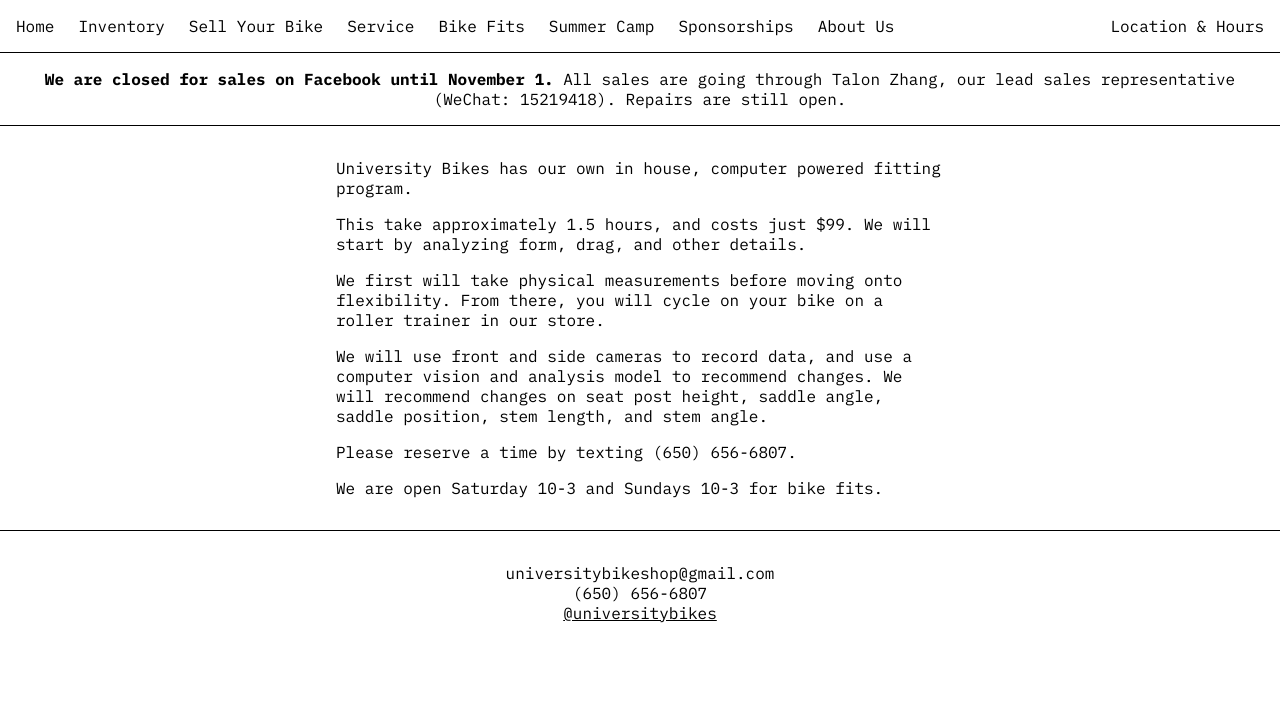
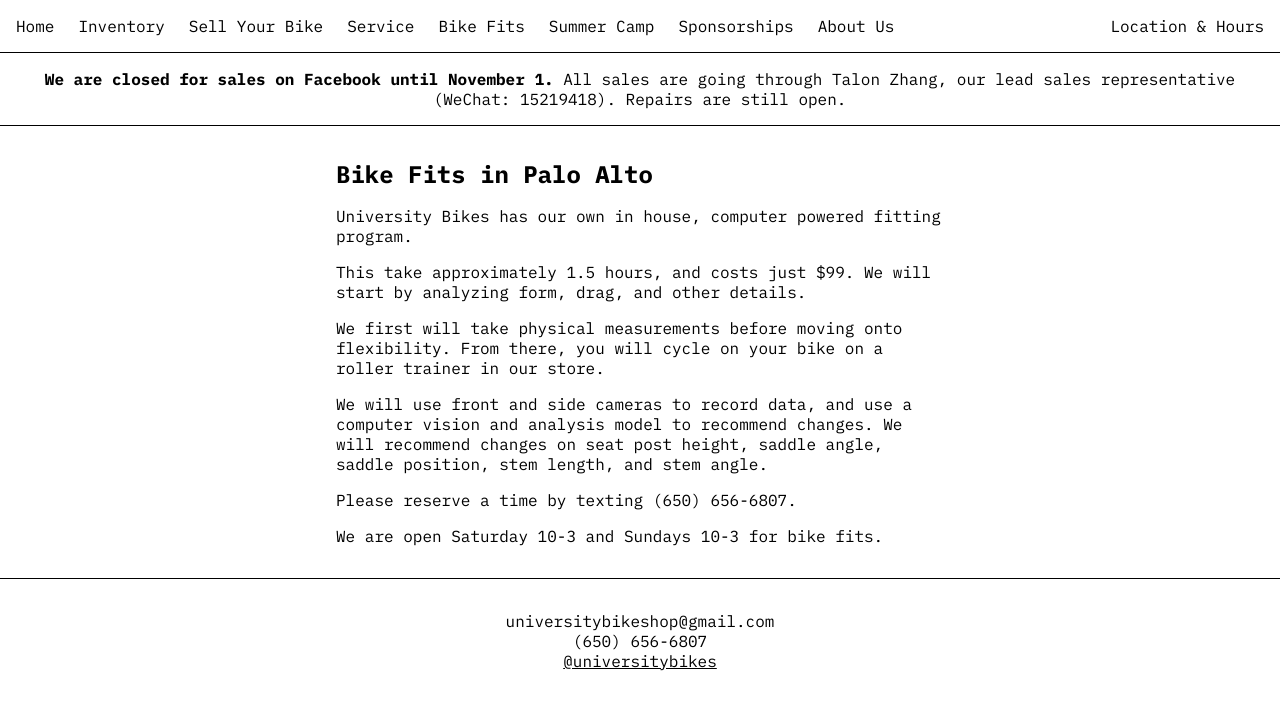
Before and after one commit to neuropathogens/university-bike-shop, a Next.js app: page /bike-fits in a window 1280 px wide. Shown: the top 710 px of the page. Built offline with nearby package versions, Linux system fonts and the light colour scheme.

Commit message:
SEO: add h1 to bike fits section

```diff
--- a/components/BikeFits.tsx
+++ b/components/BikeFits.tsx
@@ -3,6 +3,7 @@
 export default function BikeFits() {
   return (
     <section id="bike-fits" className={styles.section}>
+      <h1>Bike Fits in Palo Alto</h1>
       <p>
         University Bikes has our own in house, computer powered fitting
         program.
```
